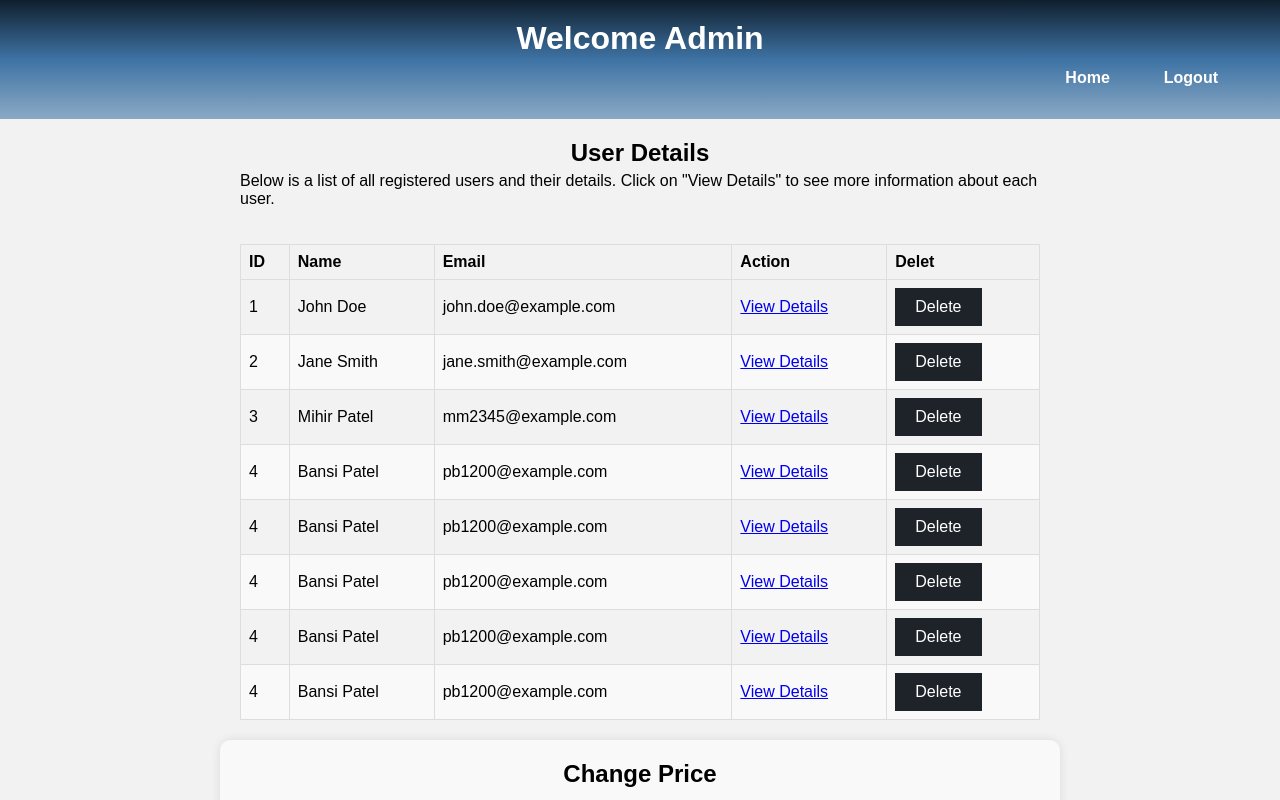
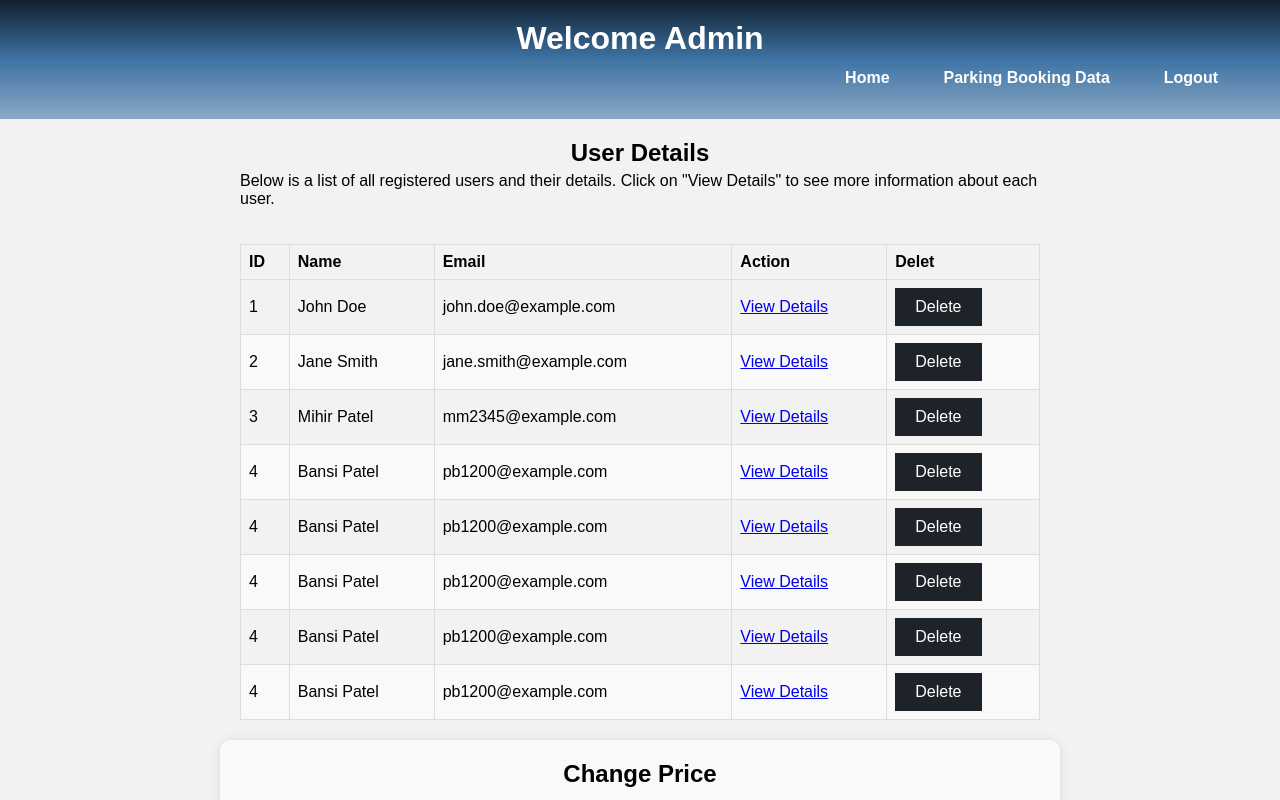
Before and after one commit to Khushi5304/Parkspotter, a plain HTML site: page Parkspotter/admindashboard.html in a window 1280 px wide. Shown: the top 800 px of the page. Drawn offline with Linux system fonts and the light colour scheme.

Commit message:
update the admin dashboard

```diff
--- a/Parkspotter/Backend/index.js
+++ b/Parkspotter/Backend/index.js
@@ -59,6 +59,7 @@ app.use('/coreTeam.html', express.static(path.join(__dirname, '..', 'coreTeam.ht
 app.use('/confirmpayment.html',express.static(path.join(__dirname, '..', 'confirmpayment.html')))
 app.use('/bookedslot.html', express.static(path.join(__dirname, '..', 'bookedslot.html')));
 app.use('/parkingarea.html', express.static(path.join(__dirname, '..', 'parkingarea.html')));
+app.use('/datavisualization.html', express.static(path.join(__dirname, '..', 'datavisualization.html')));
 
 
 // Create a MySQL connection
--- a/Parkspotter/admindashboard.html
+++ b/Parkspotter/admindashboard.html
@@ -177,6 +177,7 @@ label {
         <h1>Welcome Admin</h1>
         <div class="header-buttons">
             <a href="index.html" class="header-button">Home</a>
+            <a href="datavisualization.html" class="header-button">Parking Booking Data</a>
             <a href="Logoutpage.html" class="header-button">Logout</a>
         </div>
     </header>
```
